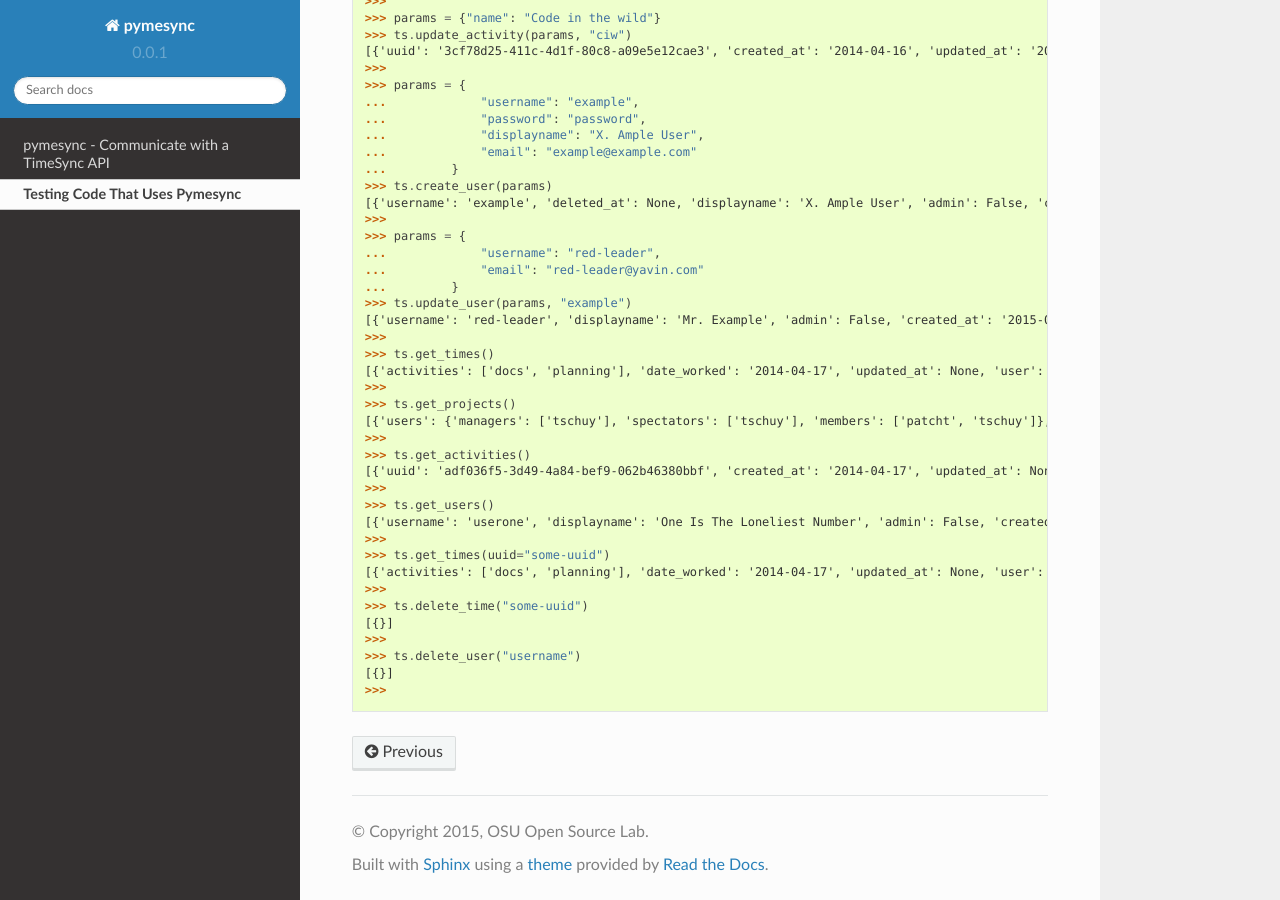
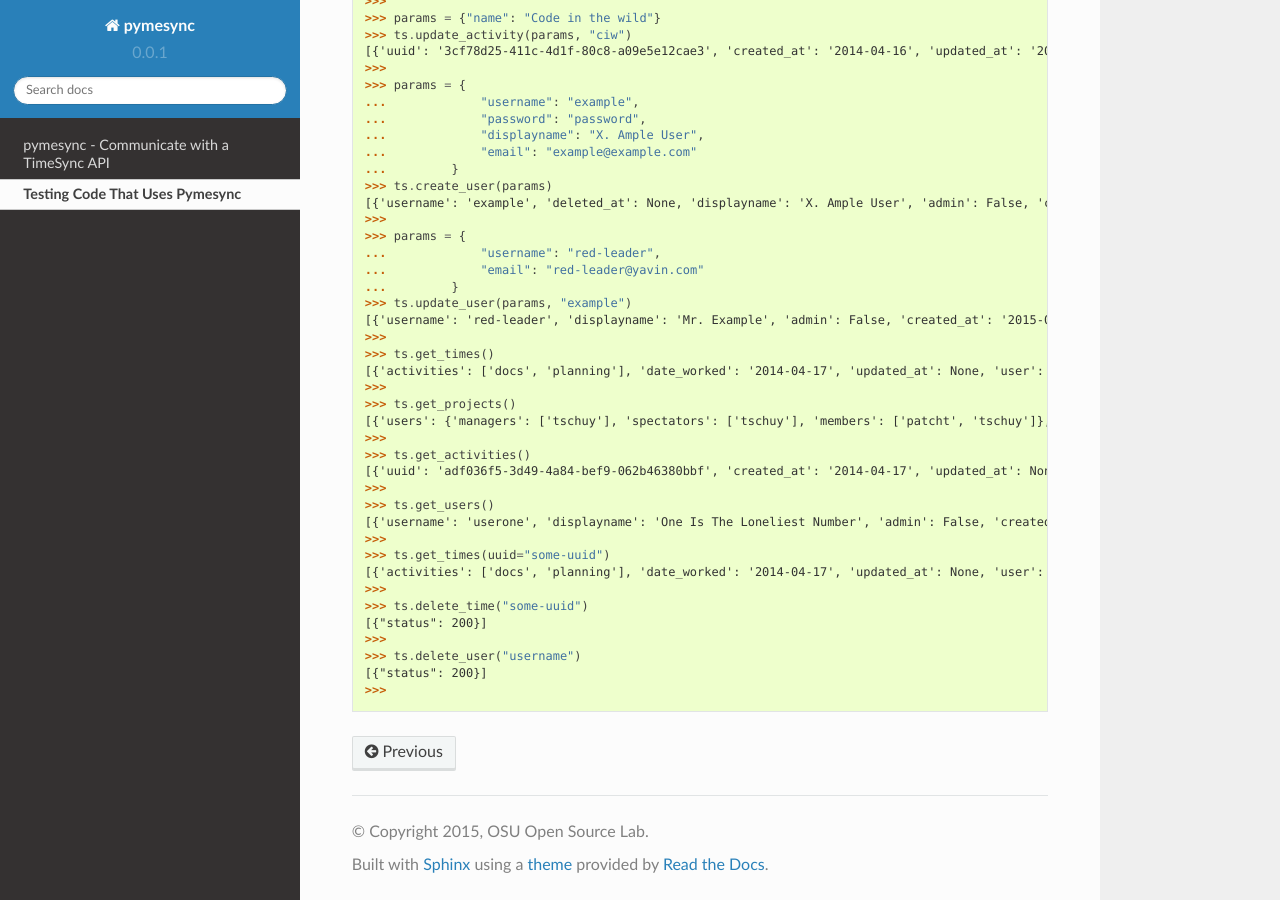
Before and after one commit to osuosl/pymesync, a Sphinx documentation site: the page built from docs/source/testing.rst, in a window 1280 px wide and 900 px high, scrolled down 1674 px. Built offline with Sphinx 7.4.7 and the Read the Docs theme 2.0.0, drawn with Linux system fonts in a browser that asks for light colours.

Commit message:
Update docs to reflect bugfix

```diff
--- a/docs/source/testing.rst
+++ b/docs/source/testing.rst
@@ -123,10 +123,10 @@ An (almost) exhaustive example of test mode:
   [{'activities': ['docs', 'planning'], 'date_worked': '2014-04-17', 'updated_at': None, 'user': 'userone', 'duration': 12, 'deleted_at': None, 'uuid': 'some-uuid', 'notes': 'Worked on documentation.', 'project': ['ganeti-webmgr', 'gwm'], 'issue_uri': 'https://github.com/osuosl/ganeti_webmgr', 'created_at': '2014-04-17', 'revision': 1}]
   >>>
   >>> ts.delete_time("some-uuid")
-  [{}]
+  [{"status": 200}]
   >>>
   >>> ts.delete_user("username")
-  [{}]
+  [{"status": 200}]
   >>>
 
 
```
